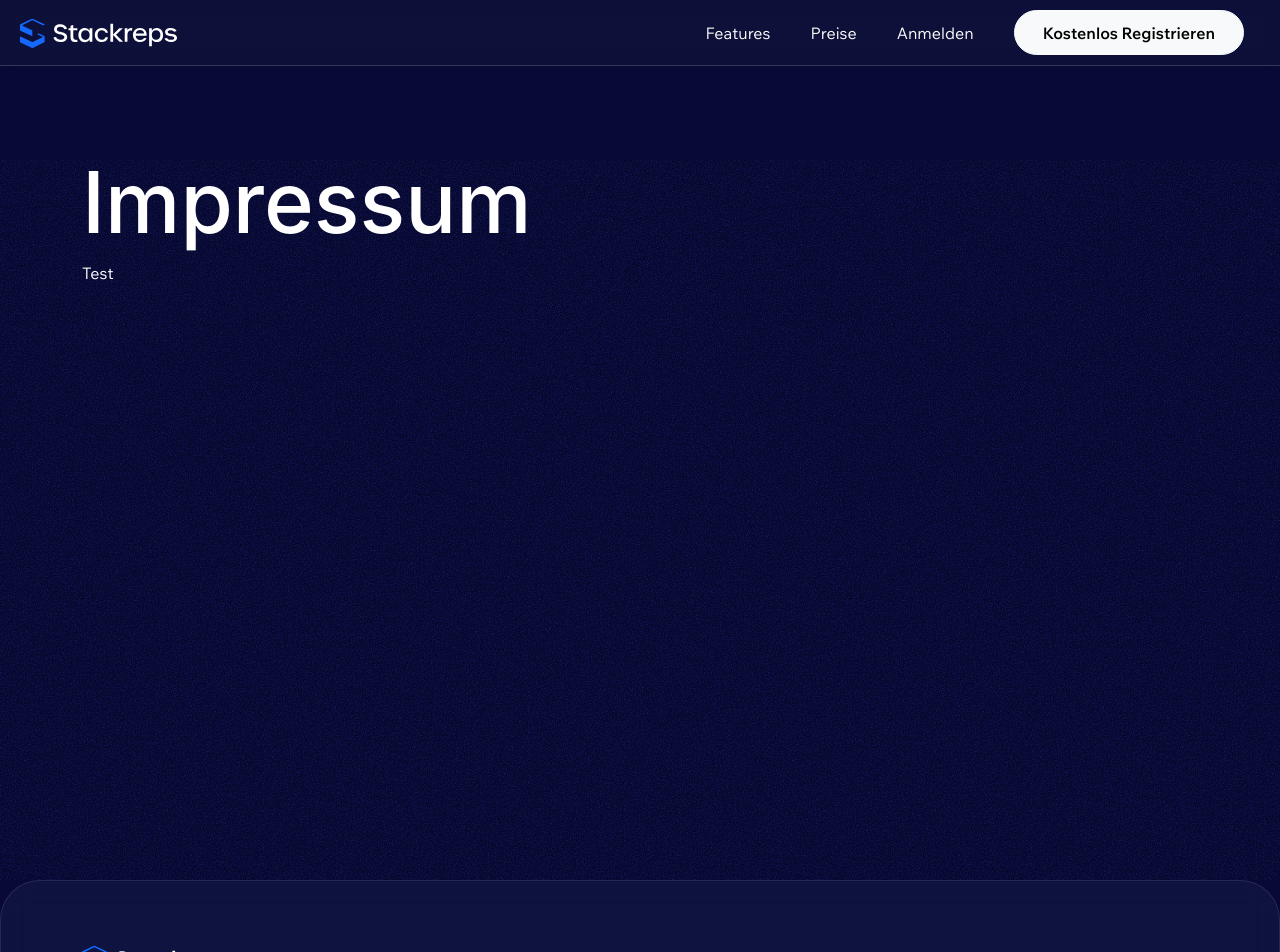
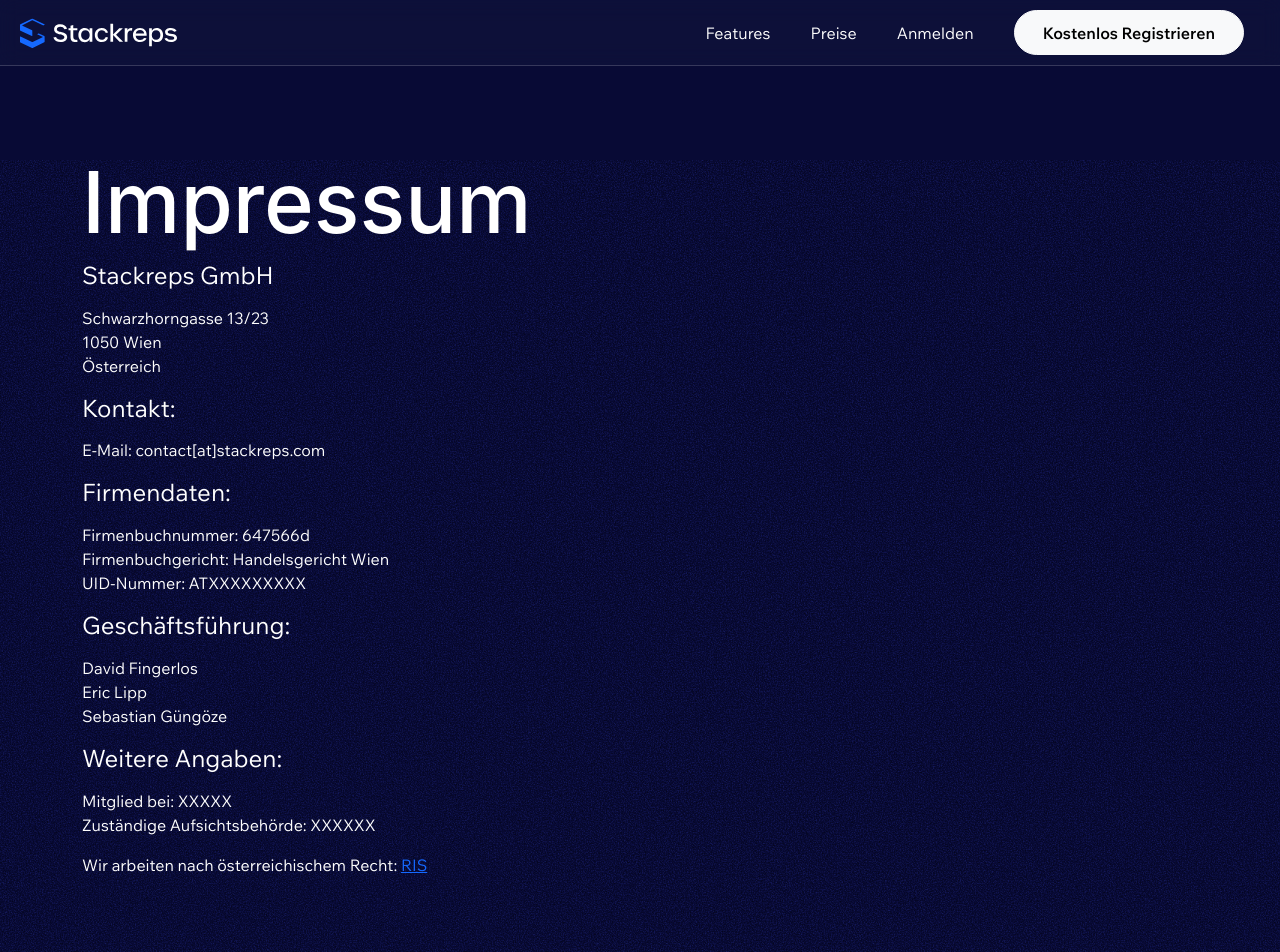
Before and after one commit to tanjawebdev/stackreps, a Next.js app: page /impressum in a window 1280 px wide. Shown: the top 952 px of the page. Built offline with nearby package versions, Linux system fonts and the light colour scheme.

Commit message:
added impressum

```diff
--- a/app/impressum/page.tsx
+++ b/app/impressum/page.tsx
@@ -6,8 +6,44 @@
     return (
         <section className="container subpage">
             <h1>Impressum</h1>
+
+
+            <h4>
+                Stackreps GmbH
+            </h4>
             <p>
-                Test
+                Schwarzhorngasse 13/23<br />
+                1050 Wien<br />
+                Österreich
+            </p>
+
+            <h4>Kontakt:</h4>
+            <p>
+                E-Mail: contact[at]stackreps.com
+            </p>
+
+            <h4>Firmendaten:</h4>
+            <p>
+                Firmenbuchnummer: 647566d<br />
+                Firmenbuchgericht: Handelsgericht Wien<br />
+                UID-Nummer: ATXXXXXXXXX<br />
+            </p>
+
+            <h4>Geschäftsführung:</h4>
+            <p>
+                David Fingerlos<br />
+                Eric Lipp<br />
+                Sebastian Güngöze
+            </p>
+
+            <h4>Weitere Angaben:</h4>
+            <p>
+                Mitglied bei: XXXXX<br />
+                Zuständige Aufsichtsbehörde: XXXXXX
+            </p>
+
+            <p>
+                Wir arbeiten nach österreichischem Recht: <a href="https://www.ris.bka.gv.at" target="_blank" rel="noopener noreferrer">RIS</a>
             </p>
         </section>
     )
```
